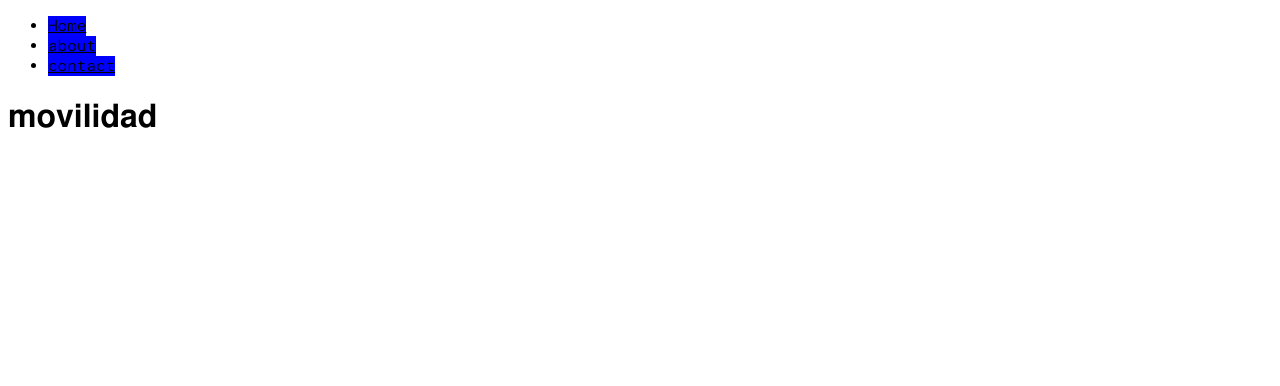
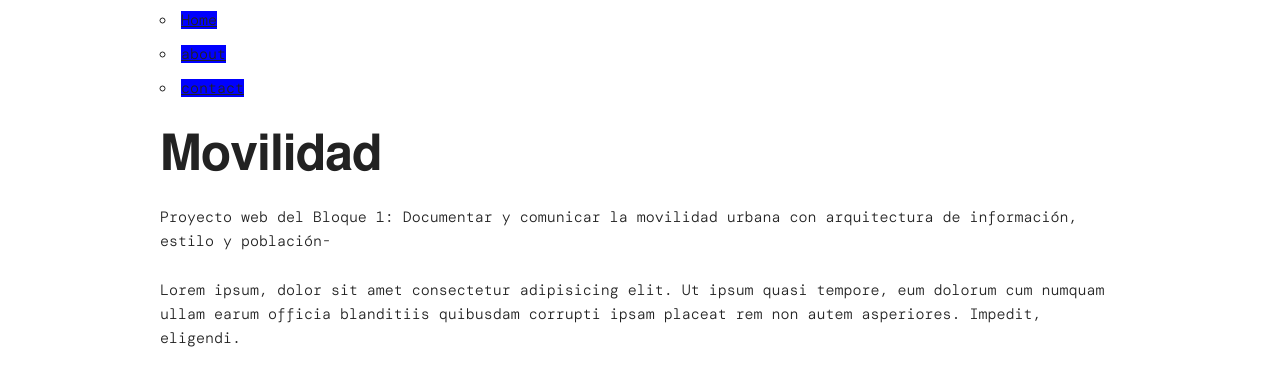
Before and after one commit to lalogutierrez-mx/CENTRO-movilidad-cdmx, a plain HTML site: page layout.html in a window 1280 px wide. Drawn offline with nearby package versions, Linux system fonts and the light colour scheme.

Commit message:
SECTIONS

```diff
--- a/layout.html
+++ b/layout.html
@@ -4,11 +4,12 @@
     <meta charset="UTF-8">
     <meta name="viewport" content="width=device-width, initial-scale=1.0">
     <title>layout</title>
+    <link rel="stylesheet" href="https://cdnjs.cloudflare.com/ajax/libs/skeleton/2.0.4/skeleton.min.css">
     <link rel="stylesheet" href="./css/layout.css">
 
 </head>
 <body>
- <header>
+ <header class="container">
     <nav>
         <ul>
             <li><a class="nav-link" title="Ir a home" href="#">Home</a></li>
@@ -18,10 +19,21 @@
         </ul>
     </nav>
  </header>
-<main>
-    <h1>
-        movilidad
-    </h1>
+<main class="container">
+    <div class="row">
+        <section class="twelve columns">
+            <h1>Movilidad</h1>
+            <p class="muted">Proyecto web del Bloque 1: Documentar y comunicar la movilidad urbana con arquitectura de información, estilo y población-</p>
+        </section>
+    </div>
+        <section class="six columns">
+        </section>
+        <section class="six columns">
+
+        </section>
 </main>
+<footer class="container">
+    Lorem ipsum, dolor sit amet consectetur adipisicing elit. Ut ipsum quasi tempore, eum dolorum cum numquam ullam earum officia blanditiis quibusdam corrupti ipsam placeat rem non autem asperiores. Impedit, eligendi.
+</footer>
 </body>
 </html>
```
